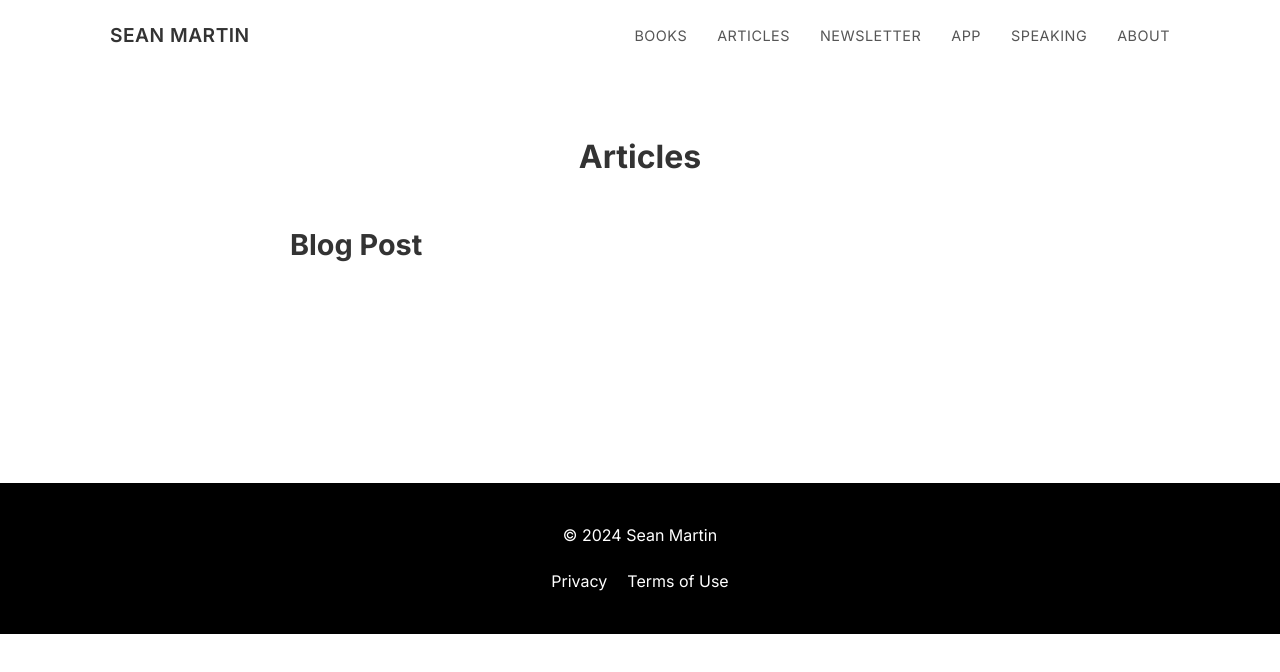
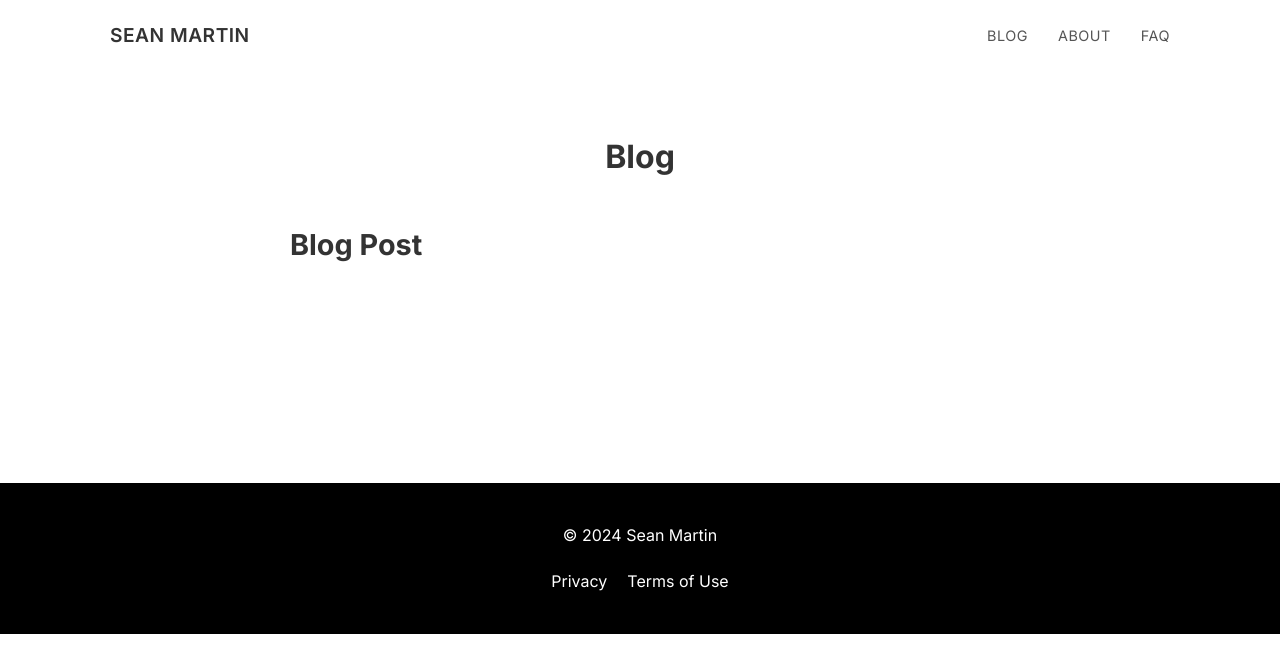
Before and after one commit to seanmartin59/Static-Site, a website: page public/blog/index.html in a window 1280 px wide. Drawn offline with Linux system fonts and the light colour scheme.

Commit message:
Simplied Nav Pane

```diff
--- a/public/blog/index.html
+++ b/public/blog/index.html
@@ -3,7 +3,7 @@
 <head>
     <meta charset="UTF-8">
     <meta name="viewport" content="width=device-width, initial-scale=1.0">
-    <title>Articles | Sean Martin</title>
+    <title>Blog | Sean Martin</title>
     <link rel="preconnect" href="https://fonts.googleapis.com">
     <link rel="preconnect" href="https://fonts.gstatic.com" crossorigin>
     <link href="https://fonts.googleapis.com/css2?family=Inter:wght@400;500;600;700&display=swap" rel="stylesheet">
@@ -13,17 +13,14 @@
     <nav>
         <a href="/" class="logo">SEAN MARTIN</a>
         <div class="nav-links">
-            <a href="/books">Books</a>
-            <a href="/blog">Articles</a>
-            <a href="/newsletter">Newsletter</a>
-            <a href="/app">App</a>
-            <a href="/speaking">Speaking</a>
+            <a href="/blog">Blog</a>
             <a href="/about">About</a>
+            <a href="/faq">FAQ</a>
         </div>
     </nav>
 
     <main class="blog-list">
-        <h1>Articles</h1>
+        <h1>Blog</h1>
         <div class="blog-posts">
 
             <div class="blog-post-preview">
```
Also changed, not shown: public/about.html (+2 -5 lines), public/blog/example-post.html (+2 -5 lines), public/faq.html (+2 -5 lines), public/index.html (+2 -5 lines), src/index.html (+2 -5 lines), src/templates/base.html (+2 -5 lines), src/templates/blog-list.html (+4 -7 lines), src/templates/blog.html (+2 -5 lines).
